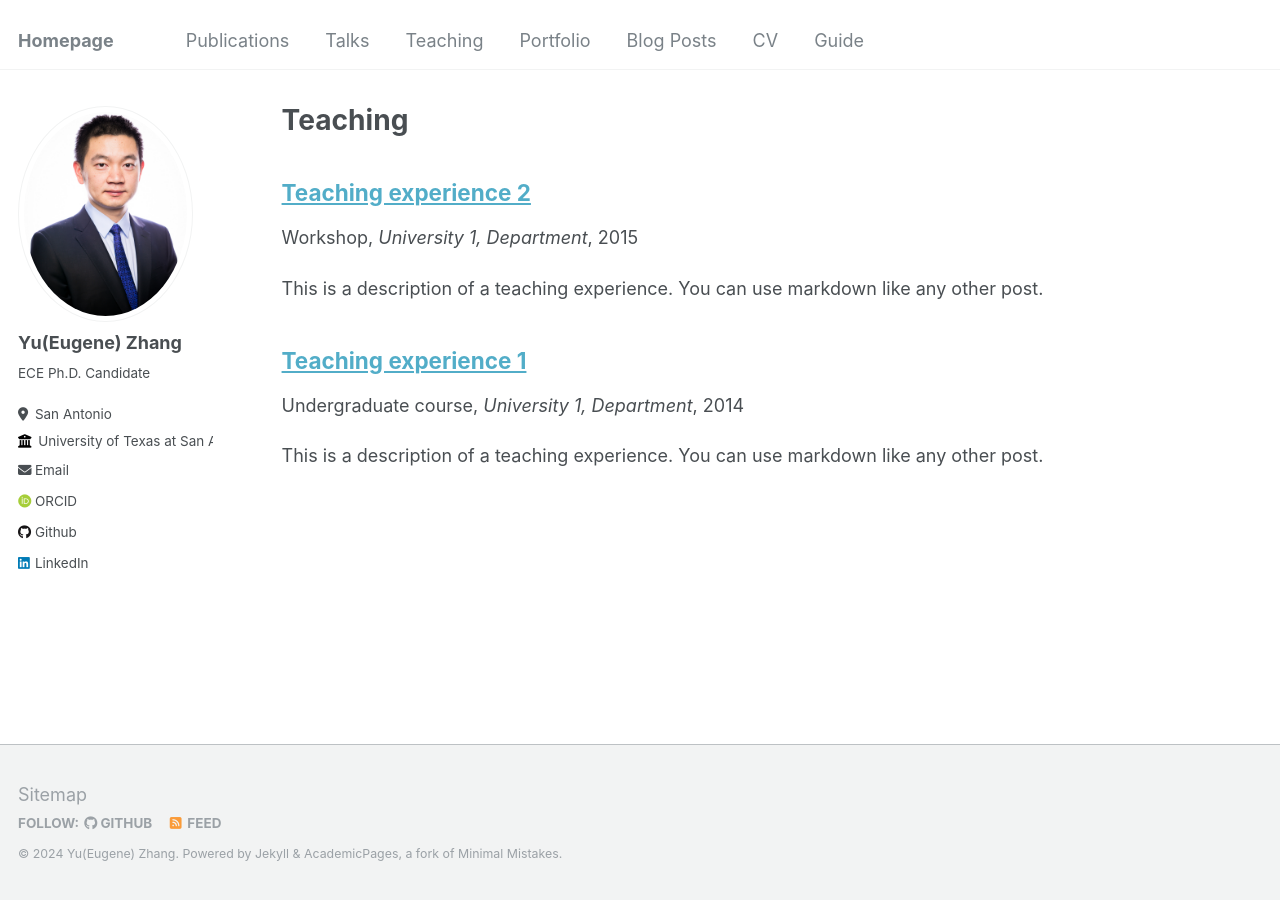
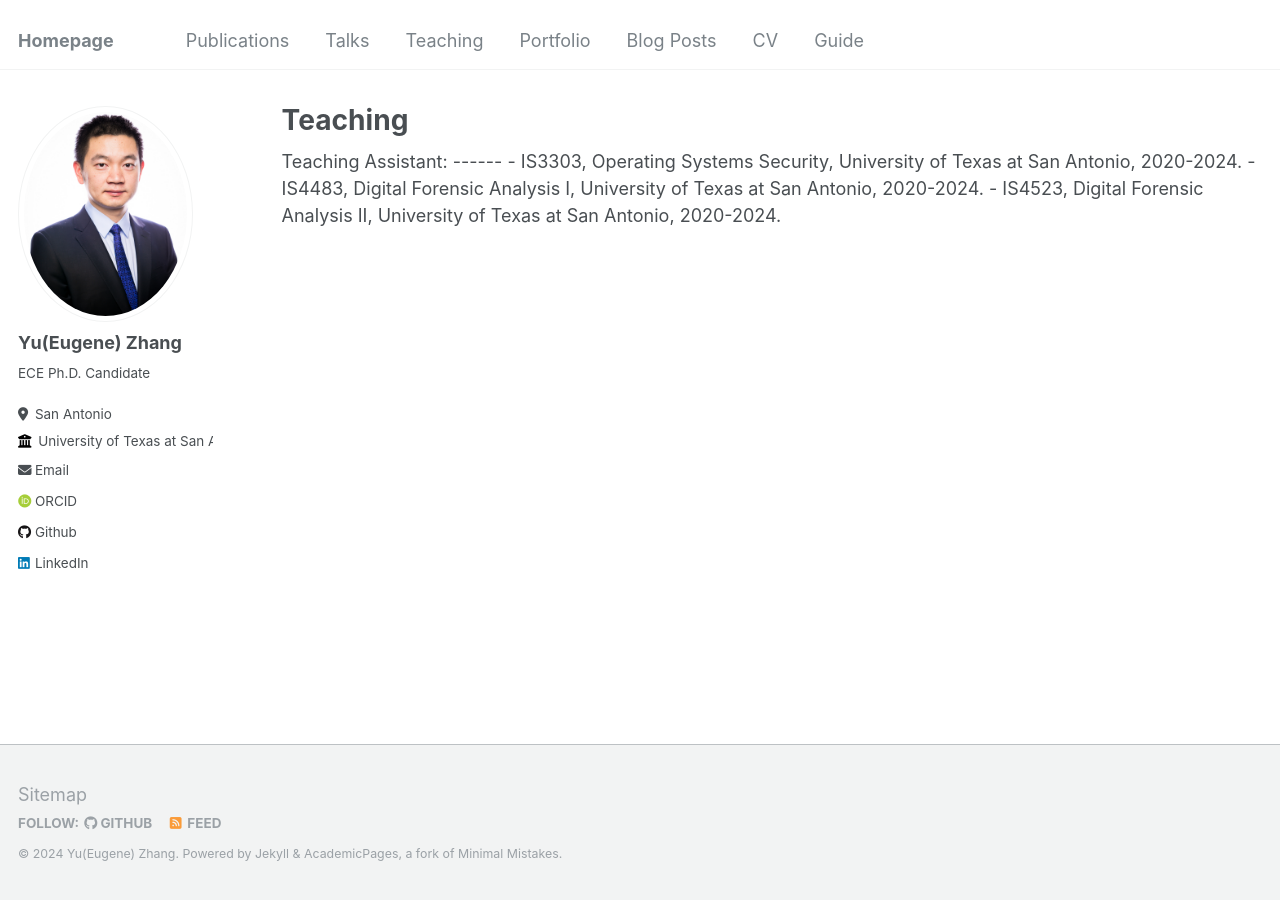
Before and after one commit to Yu-Zhang-Eugene/yu-zhang-eugene.github.io, a Jekyll site: the page built from _pages/teaching.html, in a window 1280 px wide. Built offline with Jekyll 4.4.1, drawn with Linux system fonts in a browser that asks for light colours; some web fonts are replaced.

Commit message:
modified:   _pages/teaching.html

```diff
--- a/_pages/teaching.html
+++ b/_pages/teaching.html
@@ -5,8 +5,9 @@ permalink: /teaching/
 author_profile: true
 ---
 
-{% include base_path %}
 
-{% for post in site.teaching reversed %}
-  {% include archive-single.html %}
-{% endfor %}
+Teaching Assistant:
+------
+- IS3303, Operating Systems Security, University of Texas at San Antonio, 2020-2024.
+- IS4483, Digital Forensic Analysis I, University of Texas at San Antonio, 2020-2024.
+- IS4523, Digital Forensic Analysis II, University of Texas at San Antonio, 2020-2024.
```
